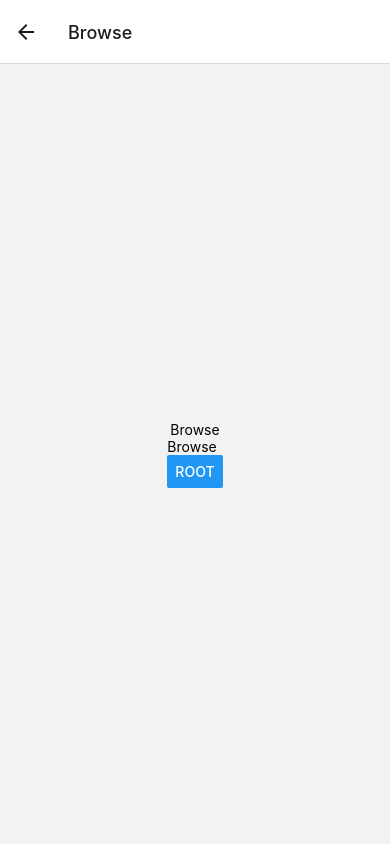
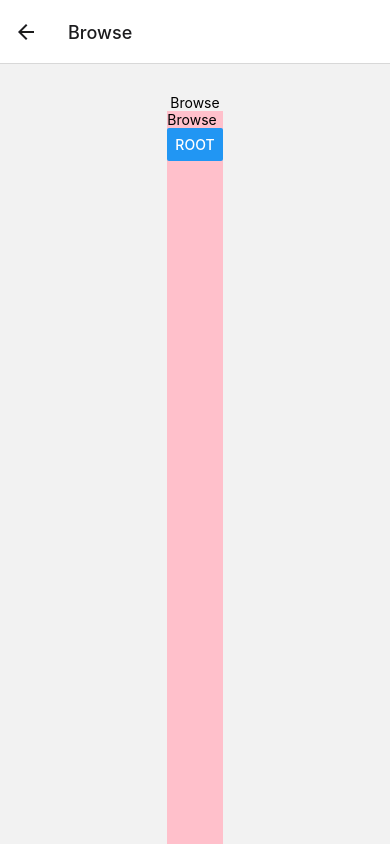
Before and after one commit to KarlHeitmann/RaspberryExpoMedia, a React Native app: screen /Browse in a window 390 px wide. Built offline with nearby package versions, Linux system fonts and the light colour scheme.

Commit message:
added scroll to browse screen

```diff
--- a/screens/browse_screen.js
+++ b/screens/browse_screen.js
@@ -1,12 +1,37 @@
 import React from 'react';
 import Browse from '../components/browse';
-import { Button, Text, View } from 'react-native';
+import { Button, SafeAreaView, ScrollView, StyleSheet, Text, View } from 'react-native';
 
 export default function BrowseScreen({ navigation }) {
   return (
-    <View style={{ flex: 1, alignItems: 'center', justifyContent: 'center' }}>
-      <Text>Browse</Text>
-      <Browse />
-    </View>
+    <SafeAreaView style={styles.container}>
+        <View style={{ flex: 1, alignItems: 'center', justifyContent: 'center' }}>
+          <Text>Browse</Text>
+          <ScrollView style={styles.scrollView}>
+            <Browse />
+          </ScrollView>
+        </View>
+    </SafeAreaView>
   );
 }
+
+const styles = StyleSheet.create({
+  container: {
+    flex: 1,
+    paddingTop: 30,
+  },
+  negrita: {
+    fontWeight: "700"
+  },
+  normal: {
+    fontWeight: "100"
+  },
+  scrollView: {
+    backgroundColor: 'pink',
+
+    marginHorizontal: 1,
+  },
+  text: {
+    fontSize: 42,
+  },
+});
```
